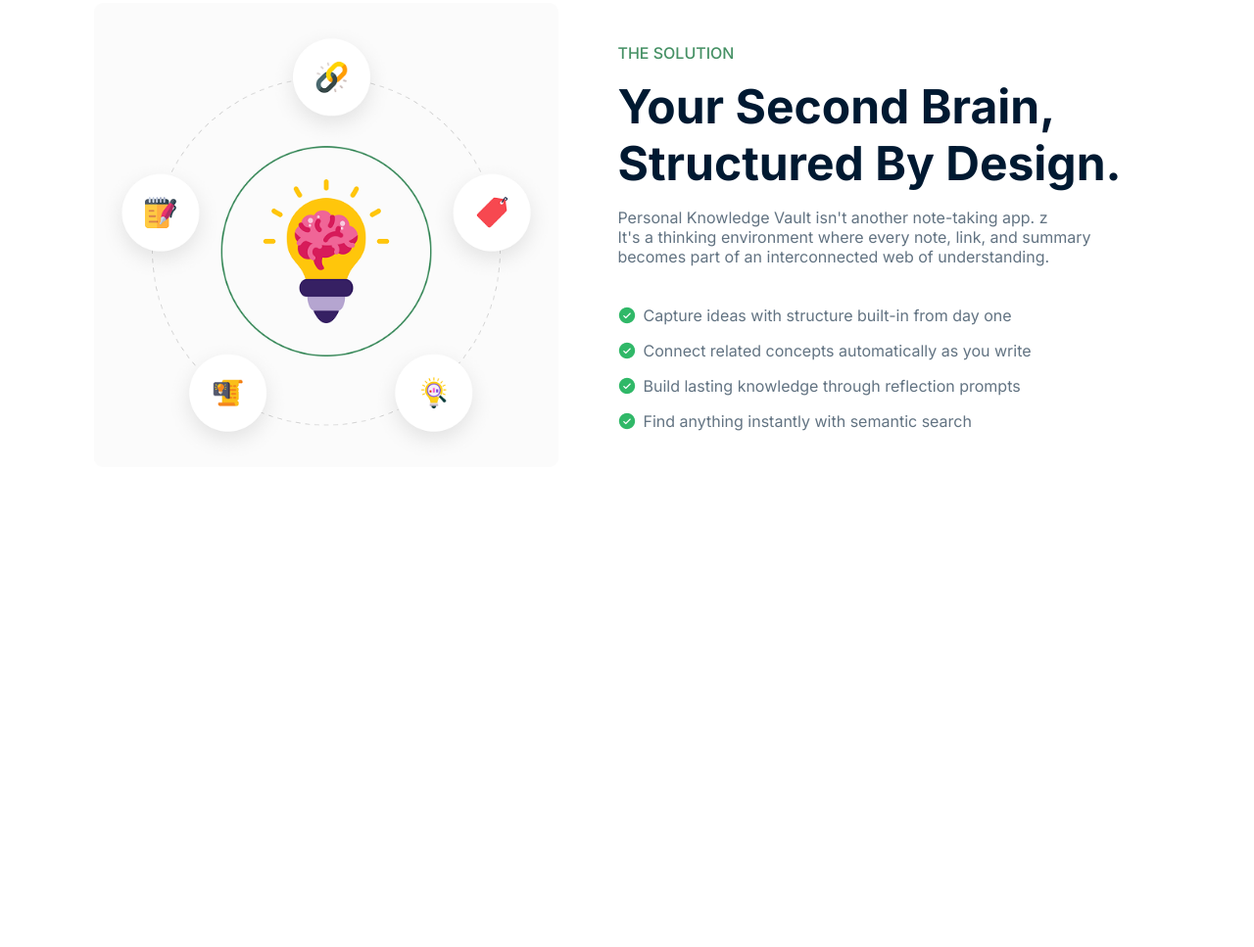
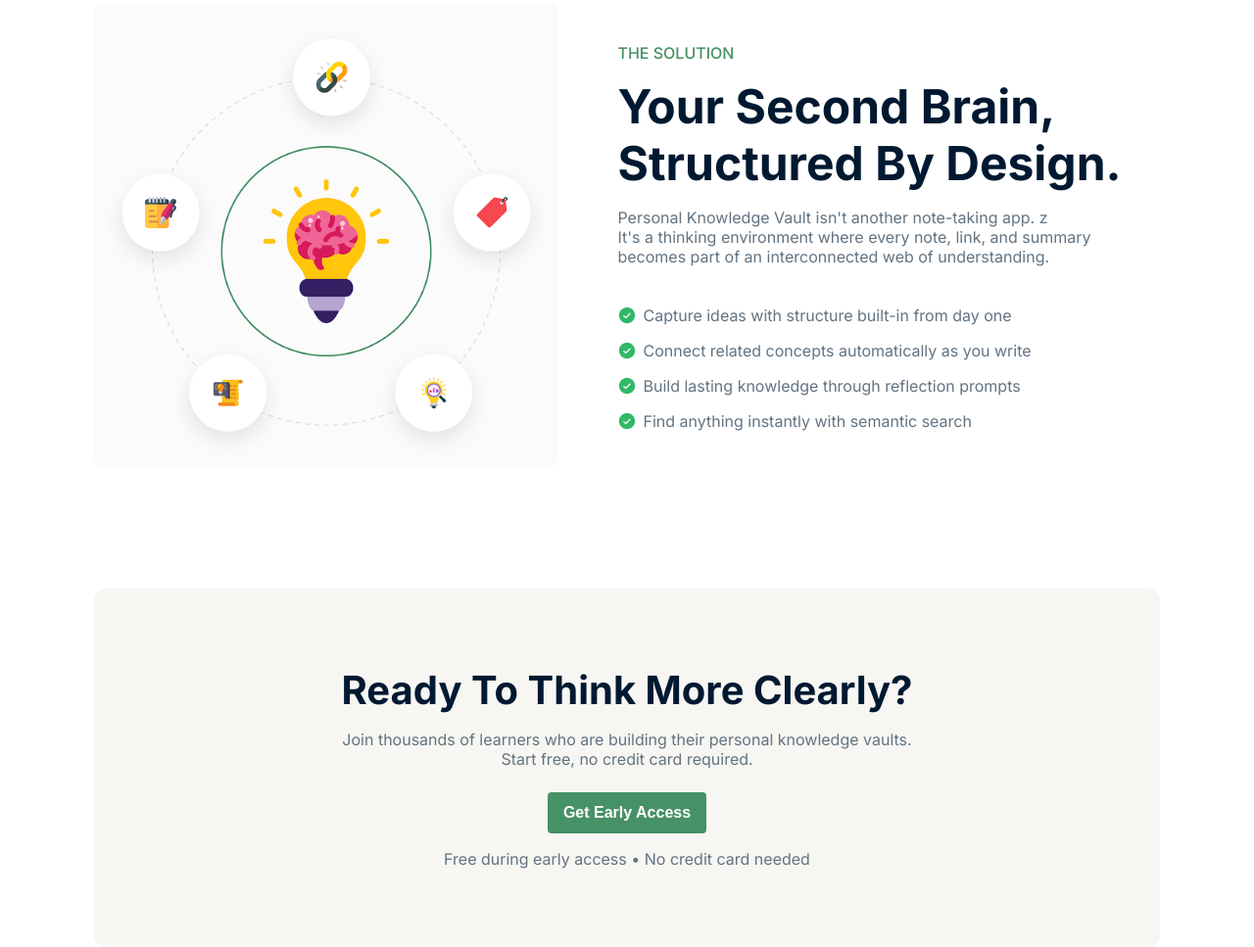
Before and after one commit to tanimshut/Assignment01-09-01-26, a plain HTML site: page index.html in a window 1280 px wide. Shown: the part 1449-2416 px from the top of the page at 98% size. Before the commit the page ends 2050 px from the top, so only its background shows below. Drawn offline with Linux system fonts and the light colour scheme.

Commit message:
added think part

```diff
--- a/index.html
+++ b/index.html
@@ -141,7 +141,19 @@
         </div>
       </section>
       <!-- Brain Part End -->
+
+
+      <!-- Think Part Start -->
+       <section class="think-container">
+        <h3 class="think-title">Ready to think more clearly?</h3>
+        <p class="primary-text think-text1">Join thousands of learners who are building their personal knowledge vaults. <br> Start free, no credit card required.</p>
+        <button class="btn-primary">Get Early Access</button>
+        <p class="primary-text think-text2">Free during early access • No credit card needed</p>
+       </section>
+      <!-- Think Part End -->
     </main>
     <!-- Main Part End -->
+
+
   </body>
 </html>
--- a/styles/index.css
+++ b/styles/index.css
@@ -257,3 +257,32 @@ padding: 16px 0;
   padding-top: 16px;
 }
 /* Brain Part Start */
+
+/* Think Part Start */
+.think-container{
+border-radius: 12px;
+background: rgba(247, 246, 242, 1);
+display: flex;
+justify-content: center;
+align-items: center;
+flex-direction: column;
+padding: 80px 40px;
+}
+
+.think-title{
+color: rgba(0, 25, 49, 1);
+font-size: 40px;
+font-weight: 700;
+line-height: 48px;
+text-transform: capitalize;
+}
+
+.think-text1{
+  padding-top: 16px;
+  padding-bottom: 24px;
+}
+
+.think-text2{
+  padding-top: 16px;
+}
+/* Think Part End */
```
